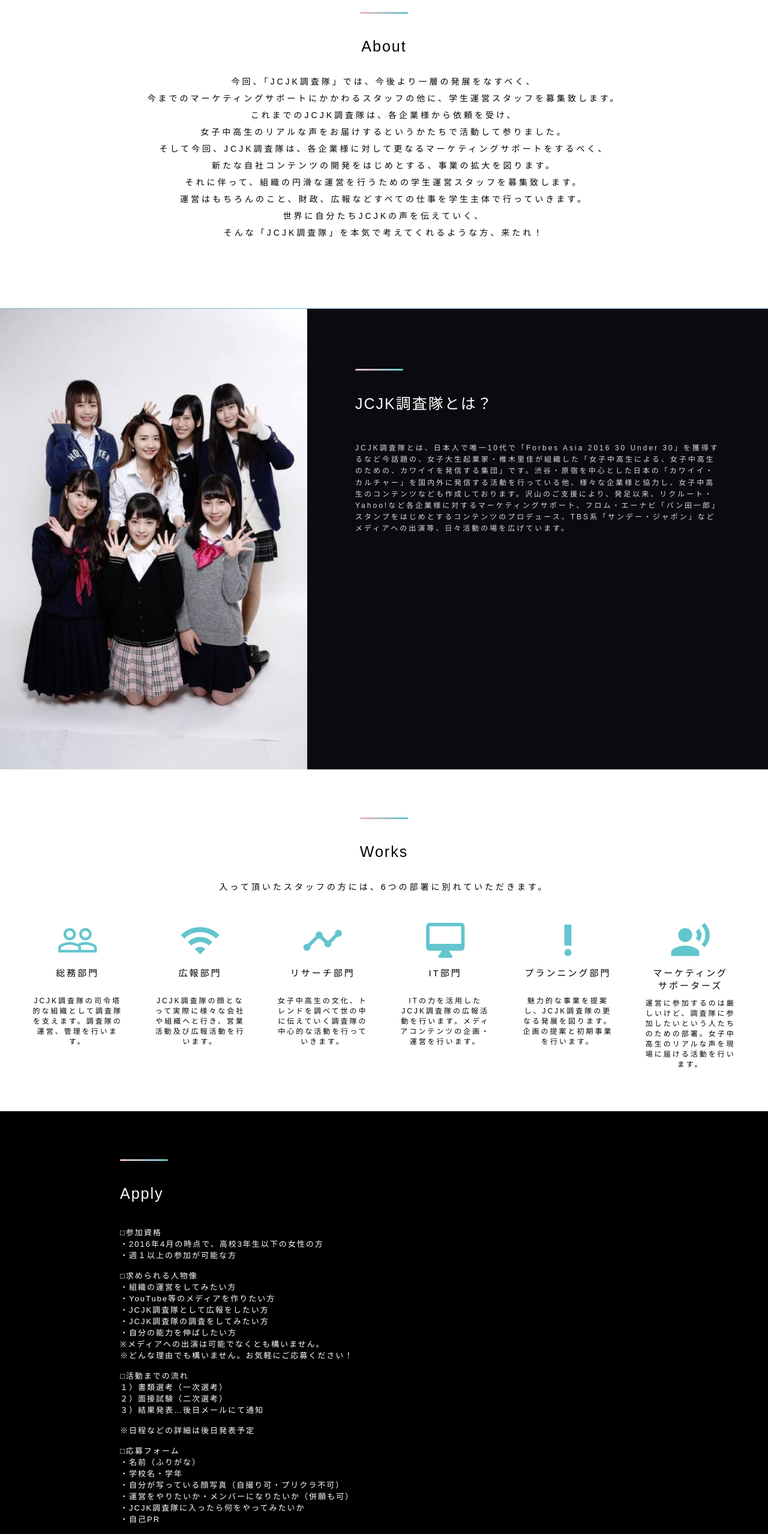
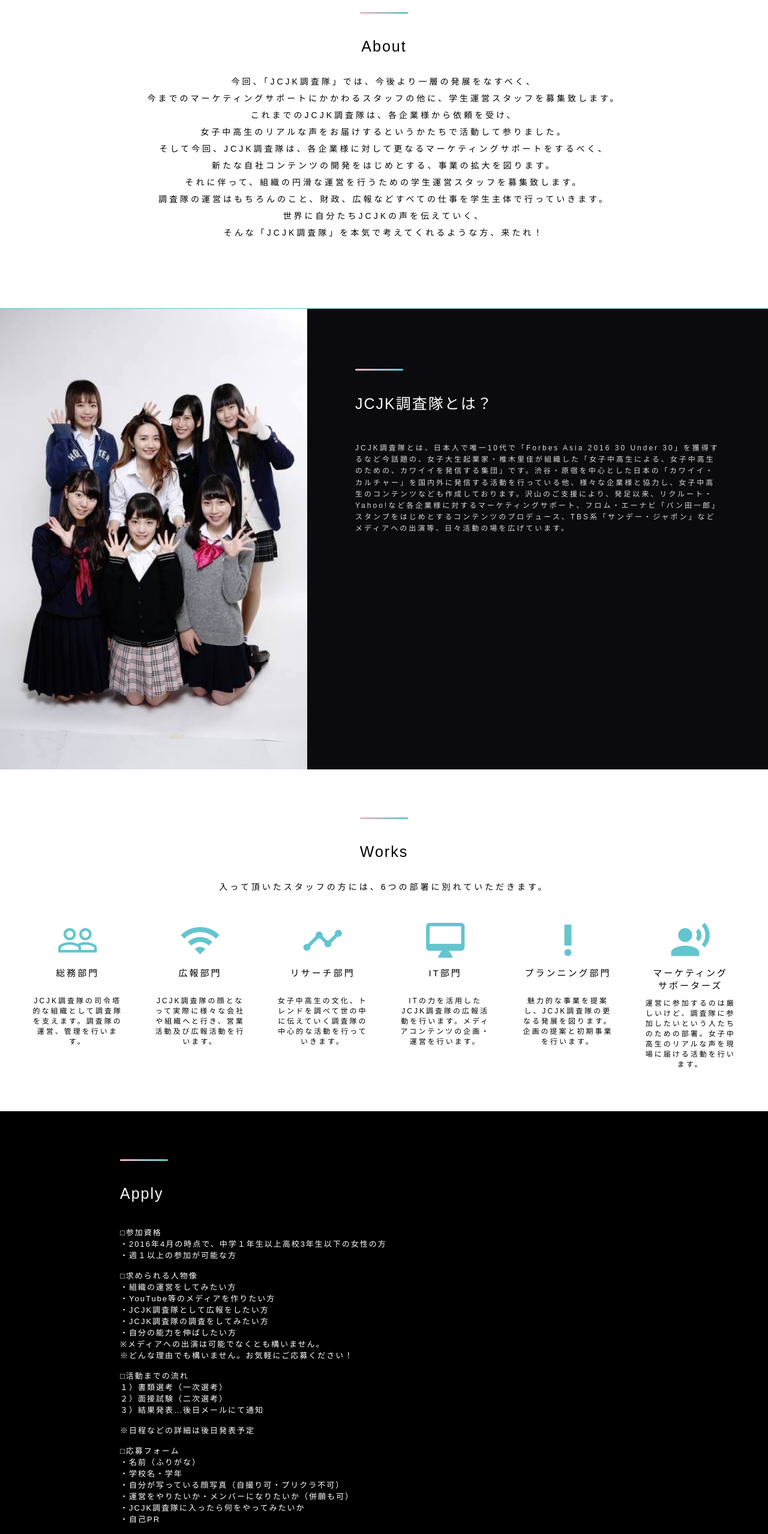
Before and after one commit to PandaEatBamboo/JK-Mobile, a website: page out_put/index.html in a window 1280 px wide. Shown: the part 860-3418 px from the top of the page at 60% size. Drawn offline with Linux system fonts and the light colour scheme.

Commit message:
fix something10?

```diff
--- a/out_put/index.html
+++ b/out_put/index.html
@@ -43,7 +43,7 @@
 			そして今回、JCJK調査隊は、各企業様に対して更なるマーケティングサポートをするべく、<br>
 			新たな自社コンテンツの開発をはじめとする、事業の拡大を図ります。<br>
 			それに伴って、組織の円滑な運営を行うための学生運営スタッフを募集致します。<br>
-			運営はもちろんのこと、財政、広報などすべての仕事を学生主体で行っていきます。
+			調査隊の運営はもちろんのこと、財政、広報などすべての仕事を学生主体で行っていきます。
 			<br>世界に自分たちJCJKの声を伝えていく、<br>
 			そんな「JCJK調査隊」を本気で考えてくれるような方、来たれ！<br><br><br><br><br>
 		</div>
@@ -138,7 +138,7 @@
 
 		<div class="ContentTextLeft">
 			□参加資格<br>
-			・2016年4月の時点で、高校3年生以下の女性の方<br>
+			・2016年4月の時点で、中学１年生以上高校3年生以下の女性の方<br>
 			・週１以上の参加が可能な方<br><br>
 
 			□求められる人物像<br>
```
